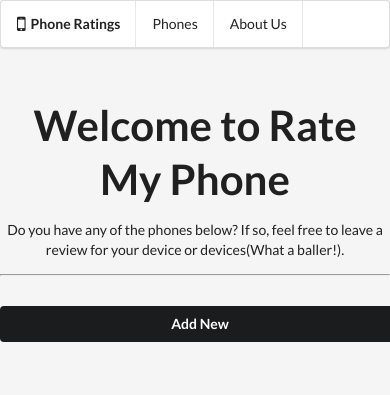
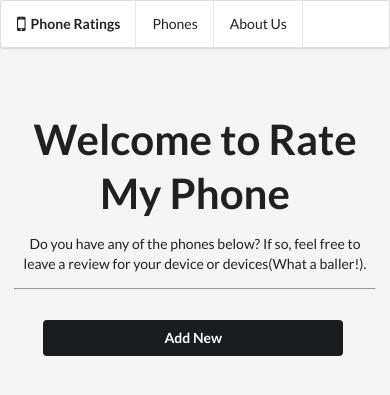
Before and after one commit to James-H33/phoneRatings, a Node server app: page /phones in a window 390 px wide. Shown: the top 395 px of the page. Run offline with Node 20, Linux system fonts and the light colour scheme; data that the repository does not hold is empty; some libraries are stand-ins or nearby versions.

Commit message:
Style Fixes for mobile

```diff
--- a/public/stylesheets/main.css
+++ b/public/stylesheets/main.css
@@ -11,6 +11,7 @@ h1 {
   max-width: 1000px;
   margin: 0 auto;
   margin-top: 50px;
+  padding: 1rem;
   text-align: center;
 }
 
@@ -39,13 +40,17 @@ i.fa {
 
 .ui.card {
     margin: 2rem auto;
-    width: 80%;
+    width: 90%;
 }
 
 
 .ui.card>.image>img, .ui.cards>.card>.image>img {
   width: 100%;
   height: 240px;
+}
+
+.ui.card:last-child {
+  margin-bottom: 30px;
 }
 
 .buttonContainer {
@@ -55,13 +60,13 @@ i.fa {
 }
 
 .ui.secondary.button {
-  width: 400px;
+  width: 300px;
 }
 
 .button a {
   color: white;
   text-decoration: none;
-  padding: 8px 120px;
+  padding: 8px 100px;
 }
 
 @media (min-width: 769px) {
--- a/public/stylesheets/show.css
+++ b/public/stylesheets/show.css
@@ -16,10 +16,10 @@ i.fa {
   margin: 20px;
 }
 
+
 .contentContainer {
-  width: 80%;
+  width: 90%;
   margin: 50px auto;
-
 }
 
 .ui.card {
```
